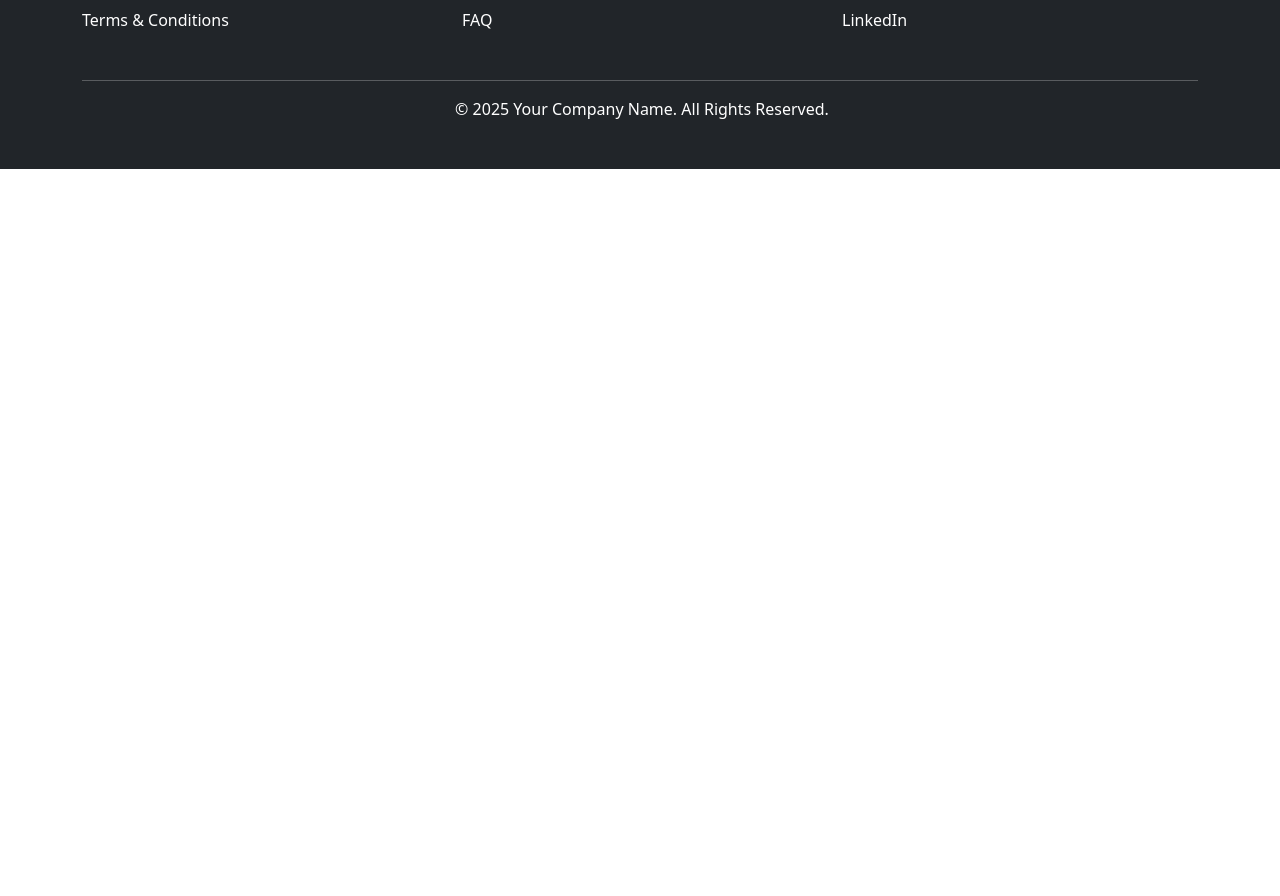
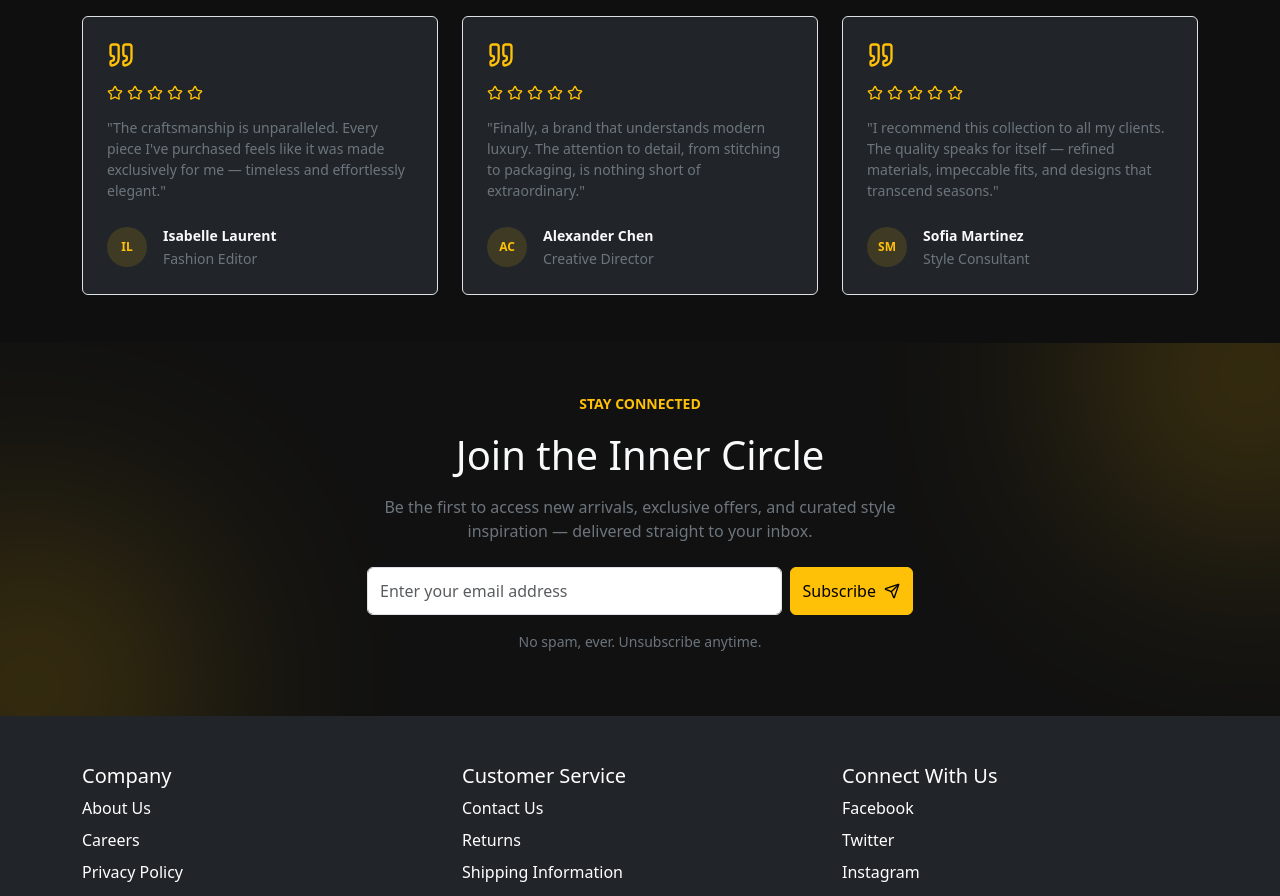
Before and after one commit to DIPAKK2310/ShoppYnow, a React (Vite) app in the folder frontend/vite-project/: page / in a window 1280 px wide. Shown: the part 2427-3323 px from the top of the page. Before the commit the page ends 2596 px from the top, so only its background shows below. Built offline with nearby package versions, Linux system fonts and the light colour scheme.

Commit message:
feat:Testimonial add

```diff
--- /dev/null
+++ b/frontend/vite-project/src/components/NewsLetter.jsx
@@ -0,0 +1,127 @@
+import { useState } from "react";
+import { motion } from "framer-motion";
+import { LuSend } from "react-icons/lu";
+
+const Newsletter = () => {
+  const [email, setEmail] = useState("");
+
+  const handleSubmit = (e) => {
+    e.preventDefault();
+
+    if (!email.trim()) return;
+
+    // Simple alert instead of shadcn toast
+    alert("✅ Subscribed successfully!");
+
+    setEmail("");
+  };
+
+  return (
+    <section
+      className="position-relative overflow-hidden py-5"
+      style={{ background: "#111" }}
+    >
+      {/* Decorative Background */}
+      <div className="position-absolute top-0 start-0 w-100 h-100 opacity-25">
+        <div
+          className="position-absolute rounded-circle"
+          style={{
+            width: "300px",
+            height: "300px",
+            background: "#ffc107",
+            filter: "blur(120px)",
+            top: "-120px",
+            right: "-120px",
+          }}
+        />
+        <div
+          className="position-absolute rounded-circle"
+          style={{
+            width: "300px",
+            height: "300px",
+            background: "#ffc107",
+            filter: "blur(120px)",
+            bottom: "-120px",
+            left: "-120px",
+          }}
+        />
+      </div>
+
+      <div className="container position-relative">
+        <div className="row justify-content-center">
+          <div className="col-lg-6 text-center text-light">
+
+            {/* Title */}
+            <motion.small
+              initial={{ opacity: 0, y: 20 }}
+              whileInView={{ opacity: 1, y: 0 }}
+              className="text-uppercase text-warning fw-semibold"
+            >
+              Stay Connected
+            </motion.small>
+
+            <motion.h2
+              initial={{ opacity: 0, y: 20 }}
+              whileInView={{ opacity: 1, y: 0 }}
+              transition={{ delay: 0.1 }}
+              className="mt-3 fw-light display-6"
+            >
+              Join the Inner Circle
+            </motion.h2>
+
+            <motion.p
+              initial={{ opacity: 0, y: 20 }}
+              whileInView={{ opacity: 1, y: 0 }}
+              transition={{ delay: 0.2 }}
+              className="mt-3 text-secondary"
+            >
+              Be the first to access new arrivals, exclusive offers, and curated
+              style inspiration — delivered straight to your inbox.
+            </motion.p>
+
+            {/* Form */}
+            <motion.form
+              onSubmit={handleSubmit}
+              initial={{ opacity: 0, y: 20 }}
+              whileInView={{ opacity: 1, y: 0 }}
+              transition={{ delay: 0.3 }}
+              className="mt-4 d-flex flex-column flex-sm-row gap-2"
+            >
+              <input
+                type="email"
+                className="form-control"
+                placeholder="Enter your email address"
+                value={email}
+                onChange={(e) => setEmail(e.target.value)}
+                required
+                style={{ height: "48px" }}
+              />
+
+              <button
+                type="submit"
+                className="btn btn-warning d-flex align-items-center justify-content-center gap-2"
+                style={{ height: "48px" }}
+              >
+                Subscribe
+                <LuSend />
+              </button>
+            </motion.form>
+
+            {/* Footer text */}
+            <motion.p
+              initial={{ opacity: 0 }}
+              whileInView={{ opacity: 1 }}
+              transition={{ delay: 0.4 }}
+              className="mt-3 small text-secondary"
+            >
+              No spam, ever. Unsubscribe anytime.
+            </motion.p>
+
+          </div>
+        </div>
+      </div>
+    </section>
+  );
+};
+
+export default Newsletter;
--- /dev/null
+++ b/frontend/vite-project/src/components/Testimonials.jsx
@@ -0,0 +1,115 @@
+import { motion } from "framer-motion";
+import { LuStar, LuQuote } from "react-icons/lu";
+
+const testimonials = [
+  {
+    id: 1,
+    name: "Isabelle Laurent",
+    role: "Fashion Editor",
+    avatar: "IL",
+    rating: 5,
+    text: "The craftsmanship is unparalleled. Every piece I've purchased feels like it was made exclusively for me — timeless and effortlessly elegant.",
+  },
+  {
+    id: 2,
+    name: "Alexander Chen",
+    role: "Creative Director",
+    avatar: "AC",
+    rating: 5,
+    text: "Finally, a brand that understands modern luxury. The attention to detail, from stitching to packaging, is nothing short of extraordinary.",
+  },
+  {
+    id: 3,
+    name: "Sofia Martinez",
+    role: "Style Consultant",
+    avatar: "SM",
+    rating: 5,
+    text: "I recommend this collection to all my clients. The quality speaks for itself — refined materials, impeccable fits, and designs that transcend seasons.",
+  },
+];
+
+const Testimonials = () => {
+  return (
+    <section className="py-5" style={{ background: "#0f0f0f" }}>
+      <div className="container">
+
+        {/* Header */}
+        <motion.div
+          initial={{ opacity: 0, y: 20 }}
+          whileInView={{ opacity: 1, y: 0 }}
+          transition={{ duration: 0.6 }}
+          className="text-center mb-5 text-light"
+        >
+          <small className="text-uppercase text-warning fw-semibold">
+            Testimonials
+          </small>
+
+          <h2 className="mt-3 fw-light display-6">
+            What Our Clients Say
+          </h2>
+        </motion.div>
+
+        {/* Cards */}
+        <div className="row g-4">
+          {testimonials.map((t, i) => (
+            <motion.div
+              key={t.id}
+              initial={{ opacity: 0, y: 30 }}
+              whileInView={{ opacity: 1, y: 0 }}
+              transition={{ duration: 0.5, delay: i * 0.15 }}
+              className="col-md-4"
+            >
+              <div className="border rounded p-4 h-100 bg-dark text-light position-relative">
+
+                {/* Quote Icon */}
+                <LuQuote size={28} className="text-warning mb-3" />
+
+                {/* Stars */}
+                <div className="mb-3 d-flex gap-1">
+                  {Array.from({ length: t.rating }).map((_, idx) => (
+                    <LuStar key={idx} size={16} className="text-warning" />
+                  ))}
+                </div>
+
+                {/* Text */}
+                <p className="text-secondary small mb-4">
+                  "{t.text}"
+                </p>
+
+                {/* Author */}
+                <div className="d-flex align-items-center gap-3">
+                  <div
+                    className="rounded-circle d-flex align-items-center justify-content-center"
+                    style={{
+                      width: "40px",
+                      height: "40px",
+                      background: "#ffc10722",
+                      color: "#ffc107",
+                      fontSize: "12px",
+                      fontWeight: "600",
+                    }}
+                  >
+                    {t.avatar}
+                  </div>
+
+                  <div>
+                    <p className="mb-0 small fw-semibold">
+                      {t.name}
+                    </p>
+                    <small className="text-secondary">
+                      {t.role}
+                    </small>
+                  </div>
+                </div>
+
+              </div>
+            </motion.div>
+          ))}
+        </div>
+
+      </div>
+    </section>
+  );
+};
+
+export default Testimonials;
--- a/frontend/vite-project/src/pages/Home.jsx
+++ b/frontend/vite-project/src/pages/Home.jsx
@@ -7,6 +7,7 @@ import { Shoes } from "../components/Shoes";
 
 import { Container } from "react-bootstrap";
 import Testimonials from "../components/Testimonials";
+import Newsletter from "../components/NewsLetter";
 
 function Home() {
   const { user } = useAuth();
@@ -20,6 +21,7 @@ function Home() {
 
       <Carousal />
       <Testimonials/>
+      <Newsletter/>
 
       {/* FOOTER */}
       <Footer />
```
